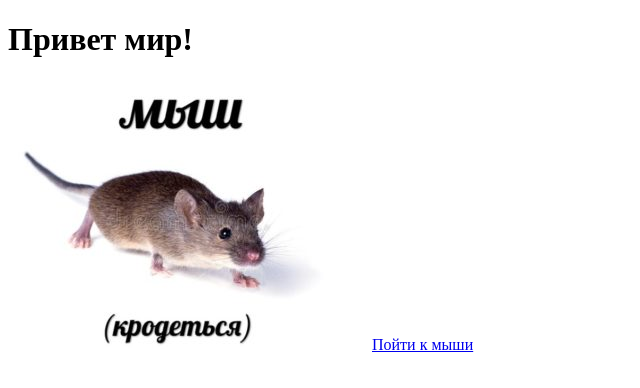
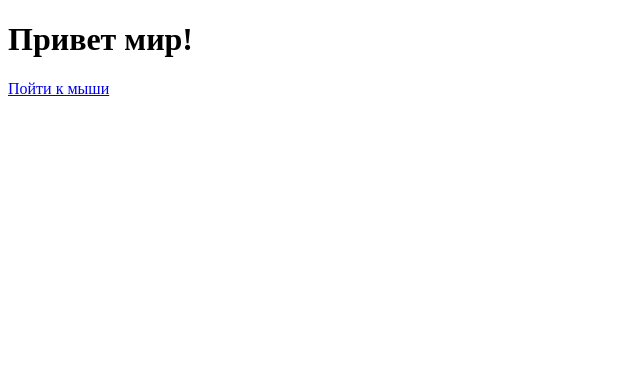
Before and after one commit to ulnarblutman/myfirstsite, a plain HTML site: page index.html in a window 1280 px wide. Shown: the whole page, without its empty margins (0-640 px from the left). Drawn offline with Linux system fonts and the light colour scheme.

Commit message:
Update index.html

```diff
--- a/index.html
+++ b/index.html
@@ -14,7 +14,6 @@
 
 <body>
   <h1> Привет мир! </h1>
-  <a href="mouse.html"><img src="img/mouse.jpg"></a>
   <a href="mouse.html">Пойти к мыши</a>
 </body>
 </html>
```
